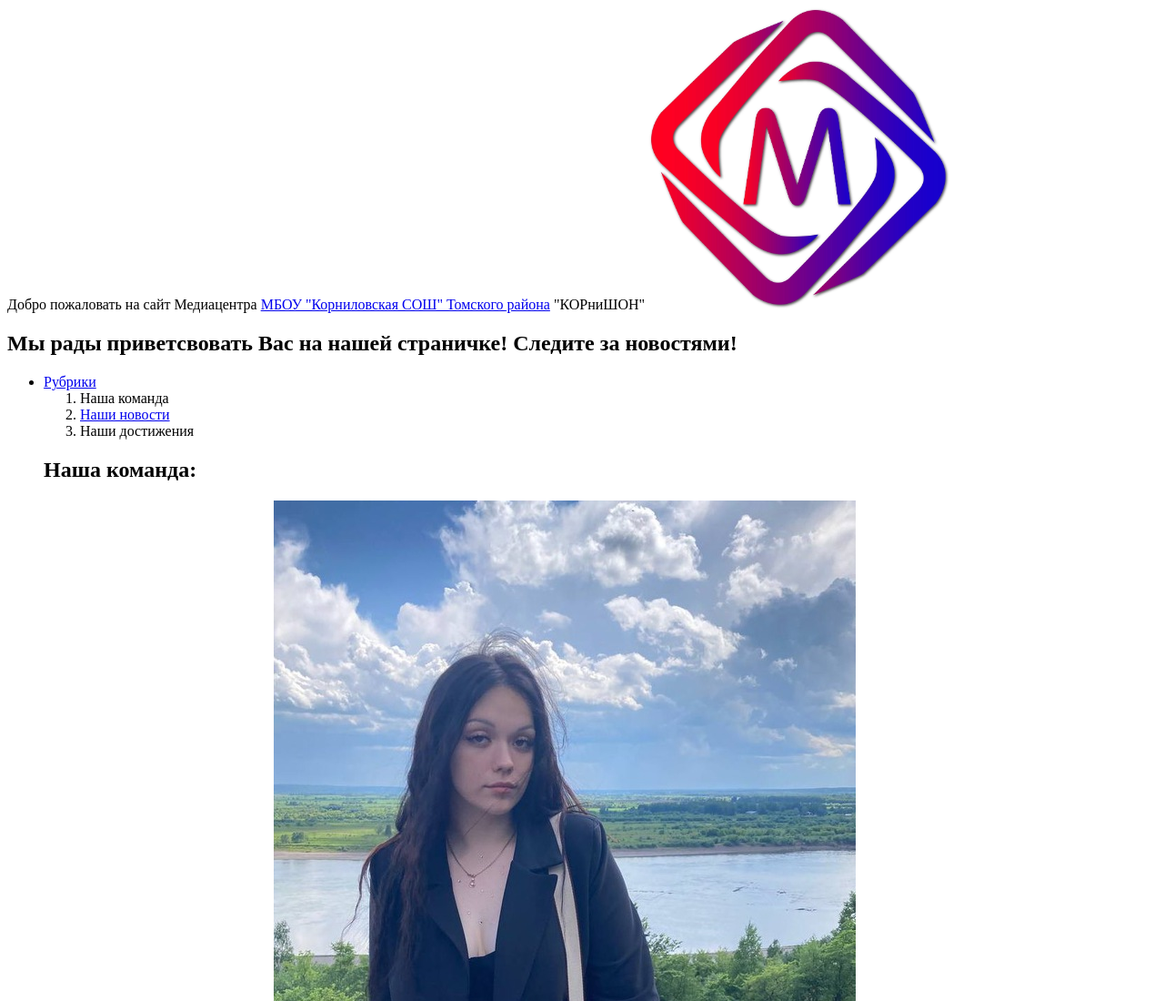
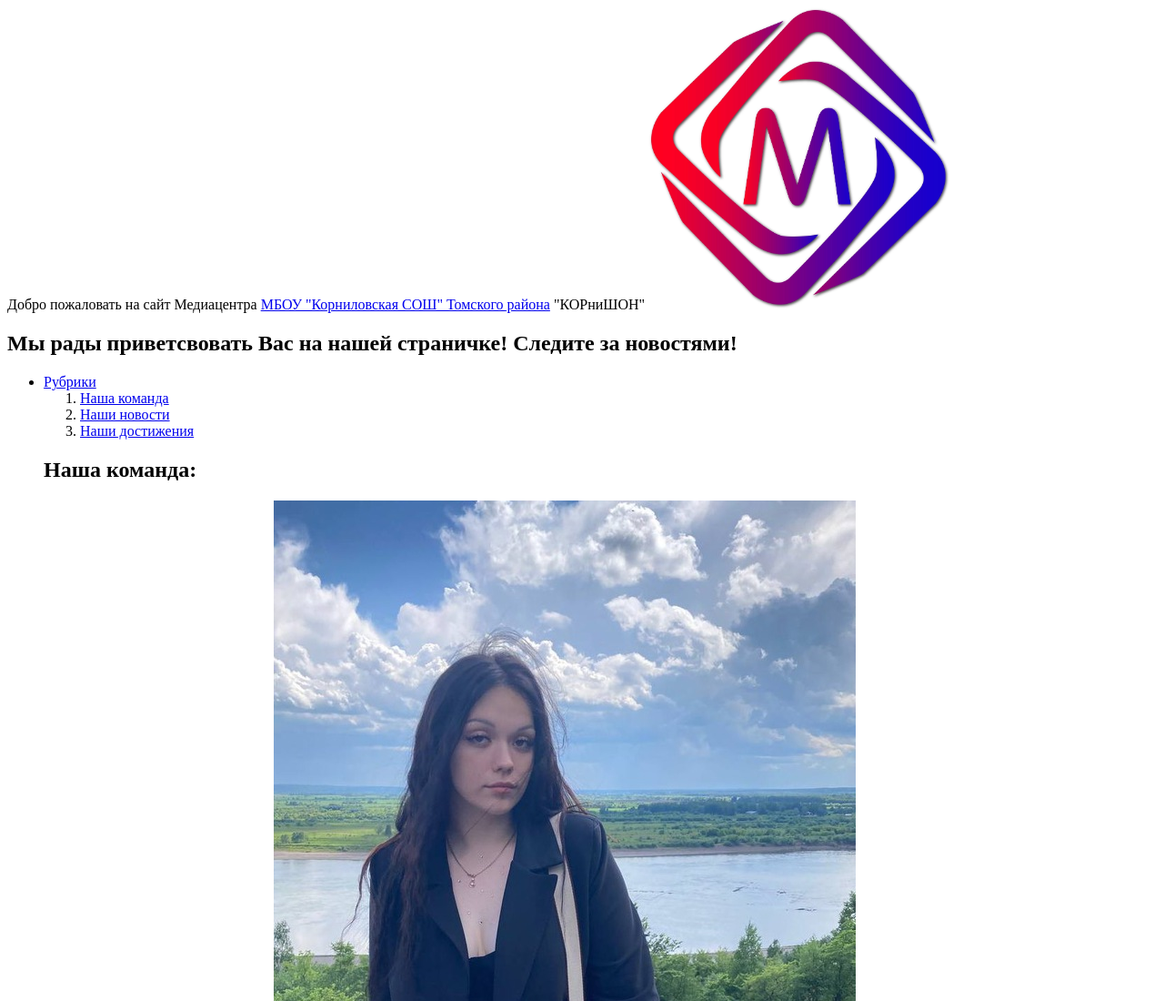
Before and after one commit to Tanata79/Tanata79.github.io, a plain HTML site: page index.html in a window 1280 px wide. Shown: the top 1100 px of the page at 91% size. Drawn offline with Linux system fonts and the light colour scheme.

Commit message:
Fri, Oct 13, 2023, 2:15 AM +07:00

```diff
--- a/index.html
+++ b/index.html
@@ -21,9 +21,9 @@
 			<a href="index.html">Рубрики</a>
 				<ol>
 					</li>
-			<li><a href="index.html"></a>Наша команда</li>
+			<li><a href="index.html">Наша команда</a></li>
 			<li><a href="https://vk.com/kornilovoschool">Наши новости</a></li>
-			<li><a href="team.html"></a>Наши достижения</li>
+			<li><a href="team.html">Наши достижения</a></li>
 		</ol>
 		<p></p>
 		<h2>Наша команда:</h2>
```
